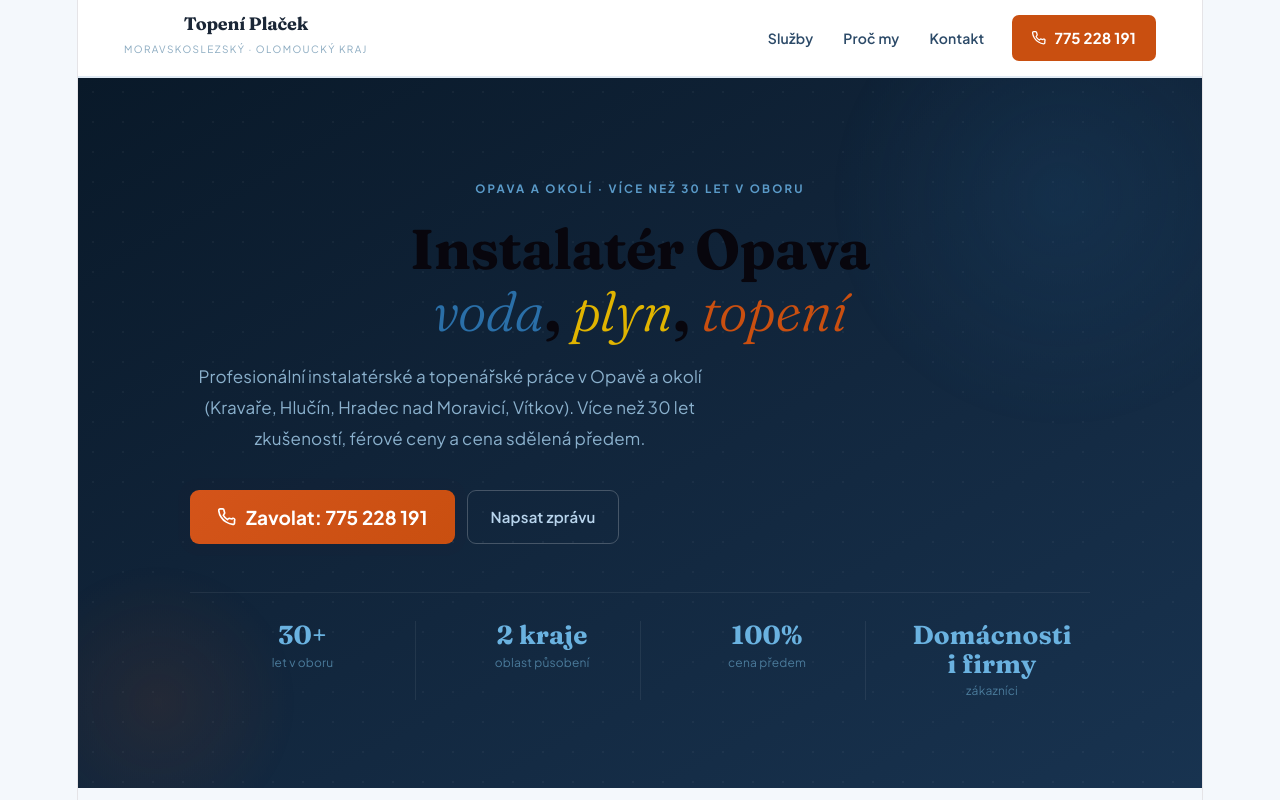
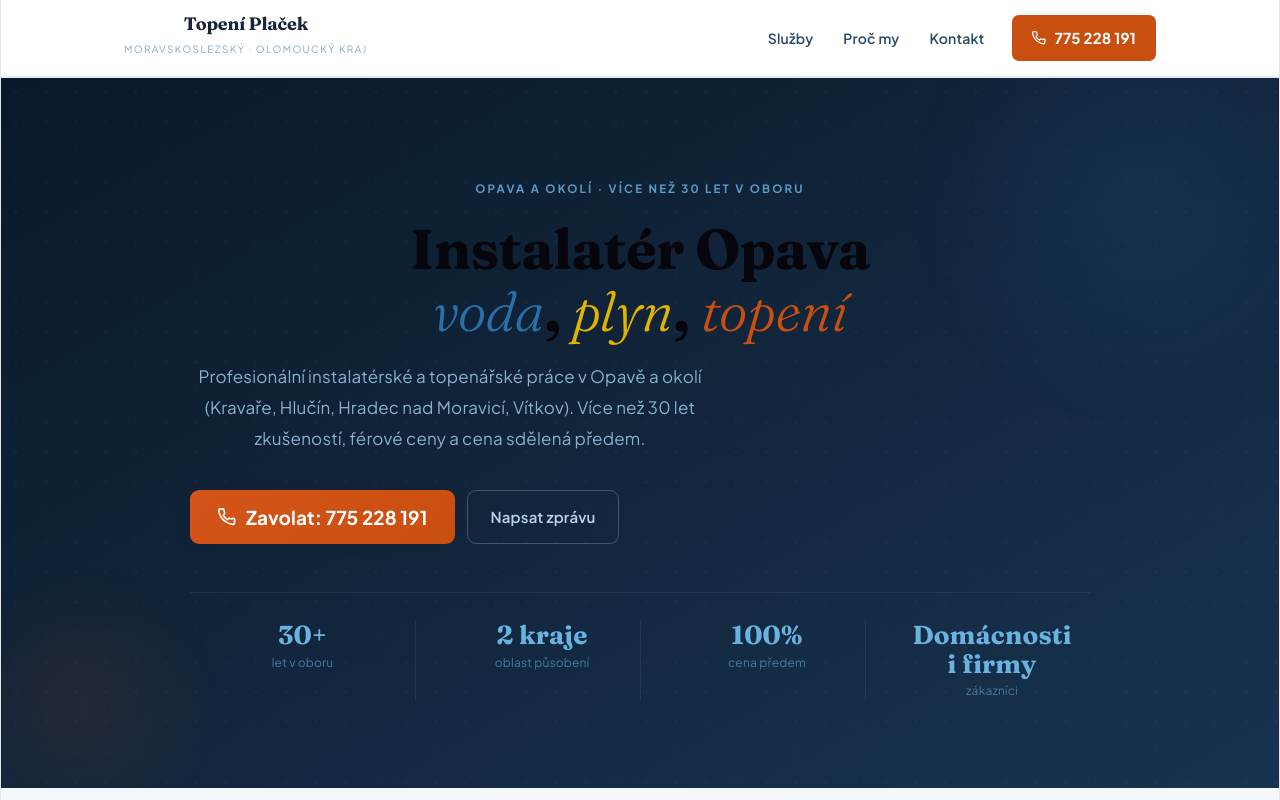
Before and after one commit to olisekk/topeni-placek, a React (Vite) app: page / in a window 1280 px wide. Shown: the top 800 px of the page. Built offline with nearby package versions, Linux system fonts and the light colour scheme.

Commit message:
Modify global CSS styles in App.jsx
Updated CSS styles for body and section-label.

```diff
--- a/src/App.jsx
+++ b/src/App.jsx
@@ -69,7 +69,9 @@ function Reveal({ children, delay = 0, x = 0, y = 24, style = {} }) {
 const GLOBAL_CSS = `
   *, *::before, *::after { box-sizing: border-box; margin: 0; padding: 0; }
   html { scroll-behavior: smooth; -webkit-text-size-adjust: 100%; }
-  body { background: #f4f8fc; overflow-x: hidden; }
+  body { background: #f4f8fc; overflow-x: hidden; margin: 0 !important; padding: 0 !important; }
+  #root, #root > div { width: 100% !important; max-width: 100% !important; }
+  main { display: block; width: 100%; }
   img  { max-width: 100%; display: block; }
 
   .tp-root { font-family: 'Plus Jakarta Sans', sans-serif; color: #1a2636; }
@@ -114,7 +116,7 @@ const GLOBAL_CSS = `
   .section-label {
     display:inline-block; font-size:11px; font-weight:700; letter-spacing:2.2px;
     text-transform:uppercase; color:#c94f10;
-    border-left:3px solid #c94f10; padding-left:10px; margin-bottom:14px;
+    margin-bottom:10px;
   }
   .divider {
     width:44px; height:3px; border-radius:2px;
@@ -743,6 +745,7 @@ export default function App() {
       </AnimatePresence>
       <motion.div
         className="tp-root"
+        style={{ width: "100%" }}
         initial={{ opacity: 0 }}
         animate={{ opacity: showIntro ? 0 : 1 }}
         transition={{ duration: 0.5, ease: "easeIn" }}
```
